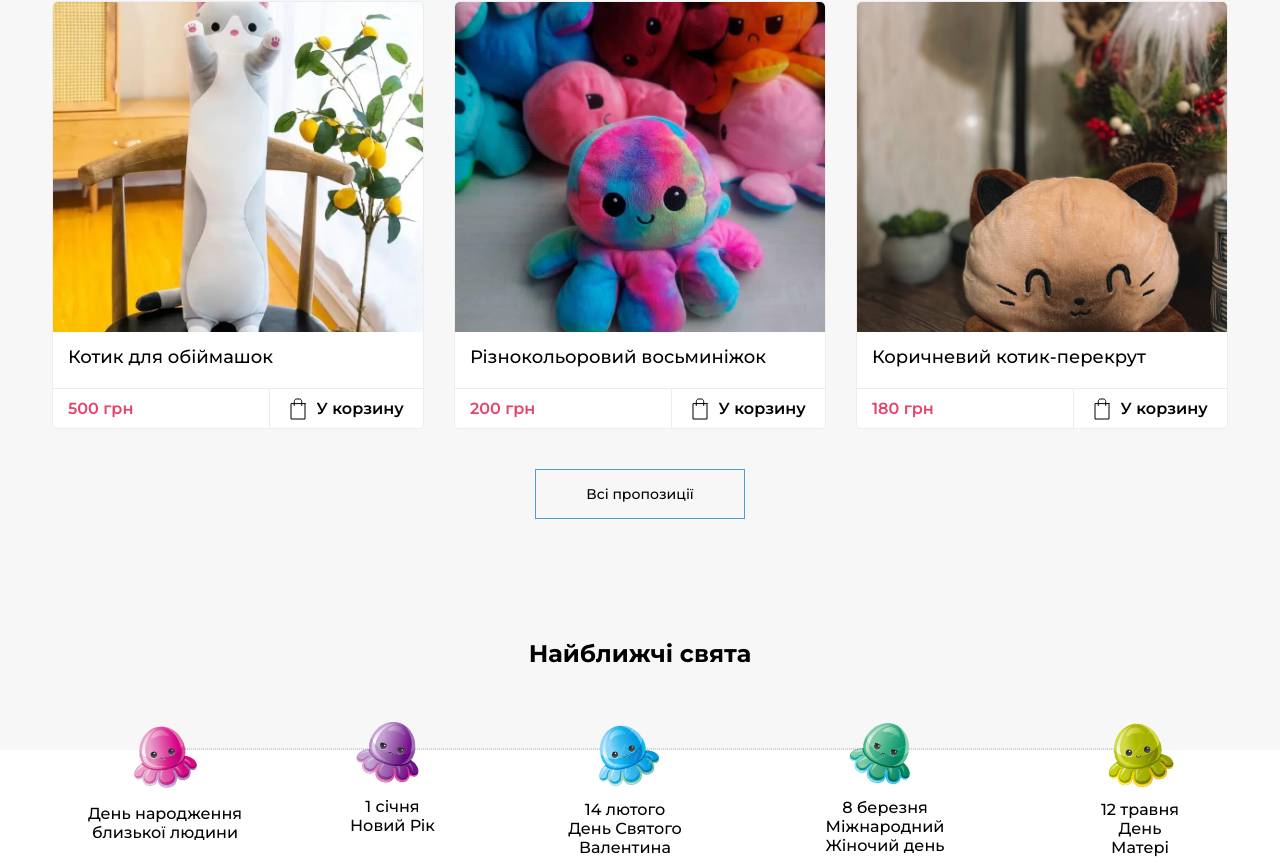
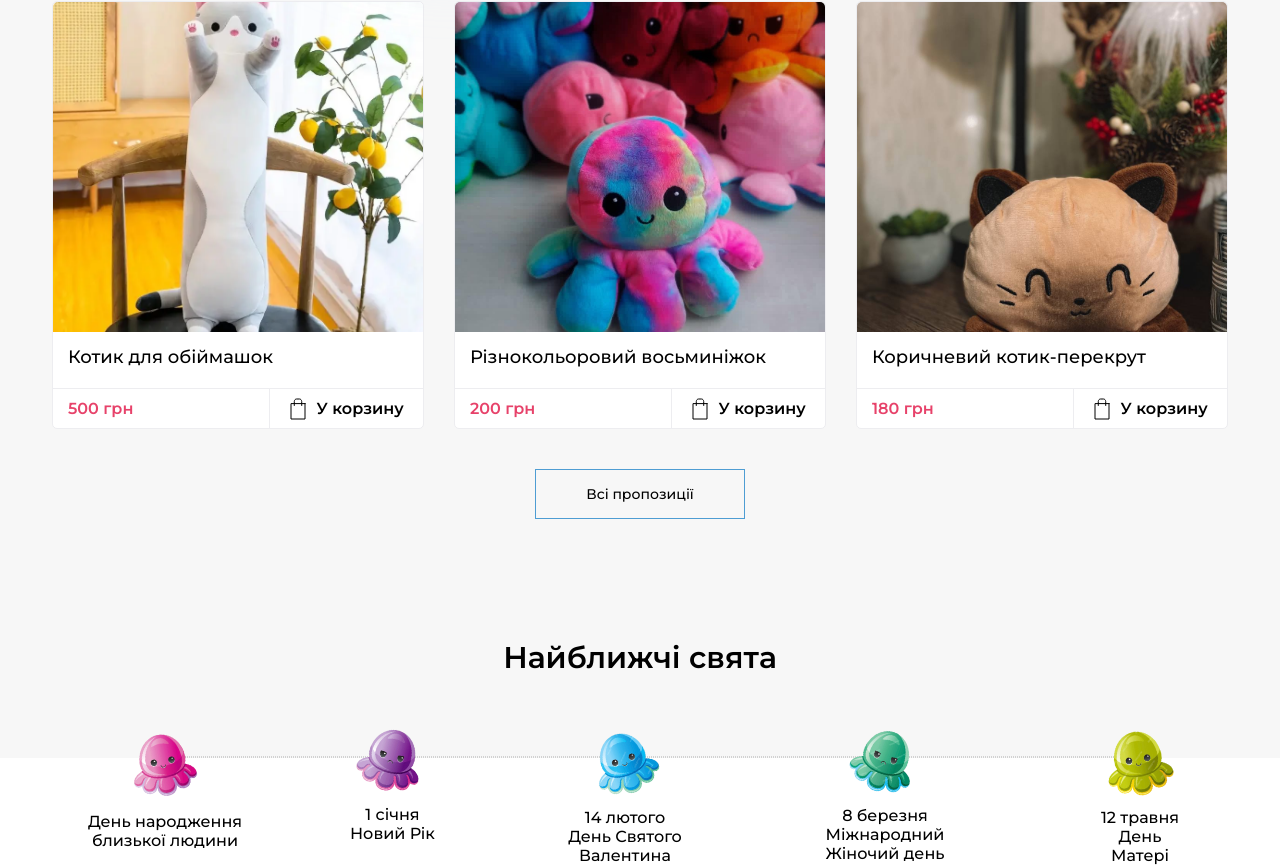
Before and after one commit to VRomanenko04/Plush-Store, a Next.js app: page / in a window 1280 px wide. Shown: the part 901-1766 px from the top of the page. Built offline with nearby package versions, Linux system fonts and the light colour scheme.

Commit message:
Set title styling

```diff
--- a/src/components/HomePageHolidays/HomePageHolidays.module.scss
+++ b/src/components/HomePageHolidays/HomePageHolidays.module.scss
@@ -3,6 +3,11 @@
     flex-direction: column;
     align-items: center;
     margin-top: 120px;
+}
+
+.title {
+    font-size: 30px;
+    font-weight: 600;
 }
 
 .holidays_block {
```
